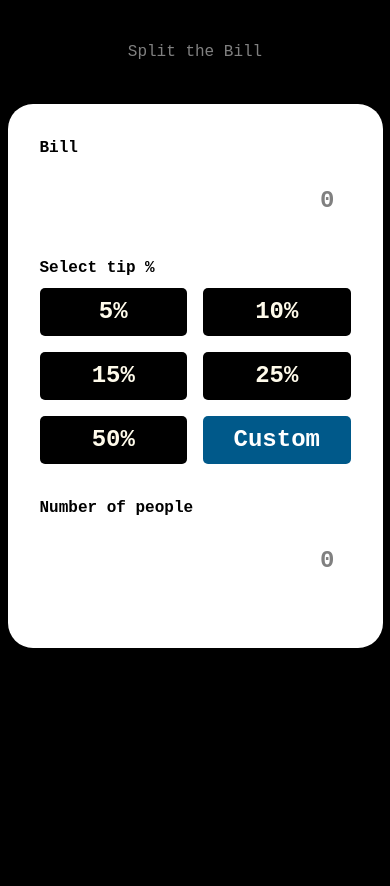
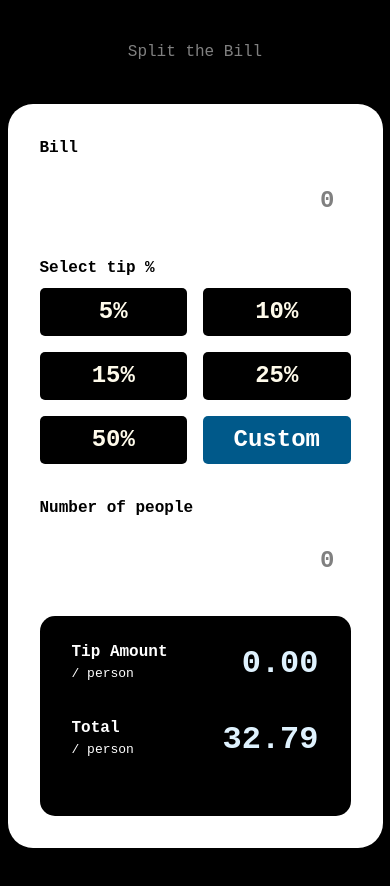
Before and after one commit to simonecontidev/split-the-bill-react-app, a React (Vite) app: page / in a window 390 px wide. Before the commit the page ends 844 px from the top, so only its background shows below. Built offline with nearby package versions, Linux system fonts and the light colour scheme.

Commit message:
design responsive
Signed-off-by: simonecontidev <barriotropical@gmail.com>

```diff
--- a/src/App.tsx
+++ b/src/App.tsx
@@ -8,8 +8,7 @@ function App() {
     <div className="flex justify-center my-10">
       <h1>Split the Bill</h1>
     </div>
-
-<Calculator />
+    <Calculator />
     </>
   )
 }
--- a/src/components/Calculator.tsx
+++ b/src/components/Calculator.tsx
@@ -1,10 +1,14 @@
-import { Input, PercentButton } from '../components'
+import { Input, PercentButton, Totals } from '../components'
 
 const percents : number[] = [5,10,15,25,50];
 
 export const Calculator = () => {
   return (
-    <div className='bg-white p-8 w-[375px] m-auto rounded-[25px]'>
+    <div className='bg-white p-8 w-[375px] m-auto rounded-[25px] my-10
+    md:w-[608px] md:py-12 md:px-20
+    lg:w-[920px] lg:flex lg:gap-12 lg:p-8'>
+
+        <div className='lg: flex-1'>
         <Input label='Bill' value={0}/>
 
         <h2 className='font-bold text-bg mb-2'>Select tip %</h2>
@@ -17,7 +21,11 @@ export const Calculator = () => {
 
         </div>
 
+
+
         <Input label='Number of people' value={0}/>
+</div>
+        <Totals/>
     </div>
   )
 }
--- a/src/components/Input.tsx
+++ b/src/components/Input.tsx
@@ -19,7 +19,7 @@ export const Input = ({label, value}:Props) => {
       id='bill'
       type="text"
       value={value}
-      className="bg-grey-50 p-3 rounded-lg focus:outline-none focus:ring-2 focus:ring-black cursor-pointer h-12 text-right pr-4 text-2xl font-bold"
+      className="bg-grey-50 p-3 rounded-lg focus:outline-none focus:ring-2 focus:ring-black cursor-pointer h-12 text-right pr-4 text-2xl font-bold w-full"
       />
     </div>
   )
--- /dev/null
+++ b/src/components/TotalItem.tsx
@@ -0,0 +1,20 @@
+interface Props{
+ text: string;
+ value: number;
+}
+
+
+
+export const TotalItem = ({text, value} = Props) => {
+  return (
+    <div>
+        <div className="flex justify-between mb-7">
+            <div>
+             <p className="font-bold">{text}</p>
+             <p className="text-[.8125rem] text-grey-100">/ person</p>
+            </div>
+            <p className="font-bold text-[2rem] text-sky-100 md:text-5xl">{value.toFixed(2)}</p>
+        </div>
+    </div>
+  )
+}
--- /dev/null
+++ b/src/components/Totals.tsx
@@ -0,0 +1,10 @@
+import { TotalItem } from "../components"
+
+export const Totals = () => {
+  return (
+    <div className="bg-black rounded-[15px] py-6 text-white px-8 lg:w-[413px]">
+        <TotalItem text='Tip Amount' value={0}/>
+        <TotalItem text='Total' value={32.79} />
+    </div>
+  )
+}
--- a/src/components/index.ts
+++ b/src/components/index.ts
@@ -1,3 +1,5 @@
 export { Calculator } from "./calculator";
 export { Input } from "./input";
-export { PercentButton } from "./Percent-button";
+export { PercentButton } from "./PercentButton";
+export { Totals } from "./Totals";
+export { TotalItem } from "./TotalItem";
```
Also changed, not shown: src/components/PercentButton.tsx (renamed from src/components/Percent-button.tsx).
